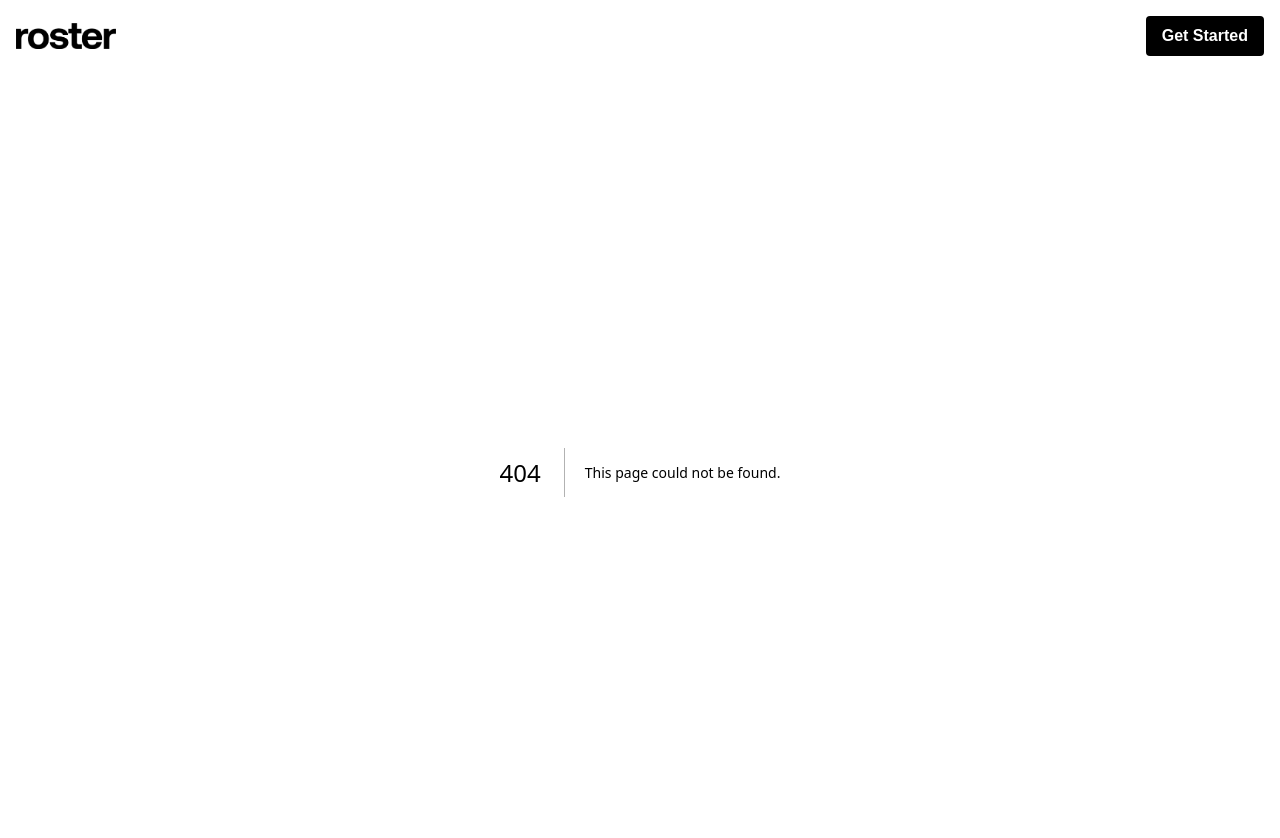
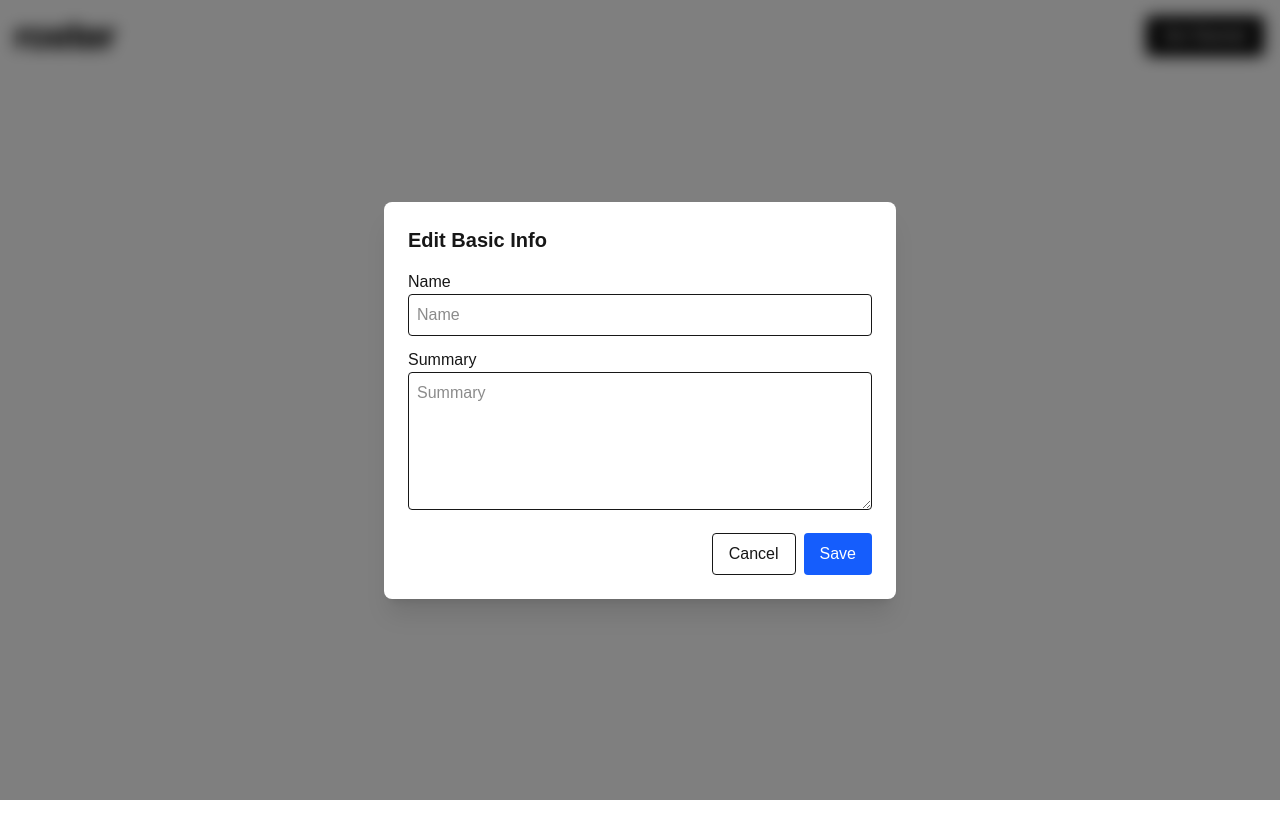
Before and after one commit to sanjaypinna/roster, a Next.js app: page /component/EditBasicInfoModal in a window 1280 px wide. Before the commit this address had no page. Shown: the top 838 px of the page. After the commit the page ends 800 px from the top, so only its background shows below. Built offline with nearby package versions, Linux system fonts and the light colour scheme.

Commit message:
Add profile management features with EditBasicInfoModal and zustand store

```diff
--- /dev/null
+++ b/pages/component/EditBasicInfoModal.tsx
@@ -0,0 +1,70 @@
+import { useProfileStore } from "@/store/profileStore";
+import { useState } from "react";
+
+interface Props {
+  onClose: () => void;
+}
+
+export default function EditBasicInfoModal({ onClose }: Props) {
+  const { profile, updateBasicInfo } = useProfileStore();
+  const [name, setName] = useState(profile?.name || "");
+  const [summary, setSummary] = useState(profile?.summary || "");
+
+  const handleSave = (e: React.FormEvent) => {
+    e.preventDefault();
+    updateBasicInfo(name, summary);
+    onClose();
+  };
+
+  return (
+    <div className="fixed inset-0 z-50 flex items-center justify-center">
+      <div
+        className="absolute inset-0 bg-black/50 backdrop-blur"
+        onClick={onClose}
+      />
+      <form
+        onSubmit={handleSave}
+        className="relative z-10 bg-white p-6 rounded-lg shadow-xl w-full max-w-lg"
+      >
+        <h2 className="text-xl font-bold mb-4">Edit Basic Info</h2>
+
+        <label htmlFor="name">Name</label>
+        <input
+          type="text"
+          required
+          id="name"
+          className="w-full p-2 border rounded mb-3"
+          value={name}
+          onChange={(e) => setName(e.target.value)}
+          placeholder="Name"
+        />
+
+        <label htmlFor="summary">Summary</label>
+        <textarea
+          required
+          id="summary"
+          className="w-full p-2 border rounded mb-4"
+          value={summary}
+          onChange={(e) => setSummary(e.target.value)}
+          placeholder="Summary"
+          rows={5}
+        />
+
+        <div className="flex justify-end gap-2">
+          <button
+            onClick={onClose}
+            className="px-4 py-2 border rounded hover:bg-gray-100"
+          >
+            Cancel
+          </button>
+          <button
+            type="submit"
+            className="px-4 py-2 bg-blue-600 text-white rounded hover:bg-blue-700"
+          >
+            Save
+          </button>
+        </div>
+      </form>
+    </div>
+  );
+}
--- /dev/null
+++ b/pages/profile/[username]/index.tsx
@@ -0,0 +1,50 @@
+import { getMockProfile } from "@/lib/fakeApi";
+import EditBasicInfoModal from "@/pages/component/EditBasicInfoModal";
+import { useProfileStore } from "@/store/profileStore";
+import { Profile } from "@/types/profile";
+import { Pencil } from "lucide-react";
+import Image from "next/image";
+import { useRouter } from "next/router";
+import { useEffect, useState } from "react";
+
+export default function ProfilePage() {
+  const { username } = useRouter().query;
+  const { profile, setProfile } = useProfileStore();
+  const [showModal, setShowModal] = useState(false);
+
+  useEffect(() => {
+    if (username && typeof username === "string") {
+      const data = getMockProfile(username);
+      setProfile(data as Profile);
+    }
+  }, [username, setProfile]);
+
+  if (!profile) return <p className="text-center mt-10">No profile found.</p>;
+
+  return (
+    <div className="container mx-auto">
+      <div className="flex lg:flex-nowrap flex-wrap justify-center w-3/4 mx-auto py-10 items-center gap-6">
+        <Image
+          src={profile.profileImage}
+          alt="Profile"
+          width={220}
+          height={150}
+          className="rounded-lg"
+        />
+        <div className="flex flex-col gap-2">
+          <div className="flex justify-between items-center gap-1">
+            <h1 className="text-2xl font-bold">{profile.name}</h1>
+            <button onClick={() => setShowModal(true)}>
+              <Pencil fill="#000" stroke="#fff" size={18} />
+            </button>
+          </div>
+          <p className="text-lg line-clamp-5" title={profile.summary}>
+            {profile.summary}
+          </p>
+        </div>
+      </div>
+
+      {showModal && <EditBasicInfoModal onClose={() => setShowModal(false)} />}
+    </div>
+  );
+}
--- /dev/null
+++ b/store/profileStore.ts
@@ -0,0 +1,24 @@
+import { create } from "zustand";
+import { Profile } from "@/types/profile";
+
+interface ProfileState {
+  profile: Profile | null;
+  setProfile: (profile: Profile) => void;
+  updateBasicInfo: (name: string, summary: string) => void;
+}
+
+export const useProfileStore = create<ProfileState>((set) => ({
+  profile: null,
+  setProfile: (profile) => set({ profile }),
+  updateBasicInfo: (name, summary) =>
+    set((state) => {
+      if (!state.profile) return state;
+      return {
+        profile: {
+          ...state.profile,
+          name,
+          summary,
+        },
+      };
+    }),
+}));
```
Also changed, not shown: package.json (+7 -5 lines), public/profile.png (added), 1 other file (tests, documents, lock files or other folders).
